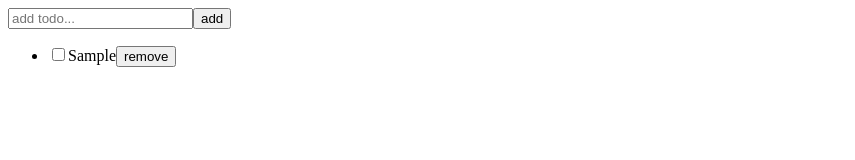
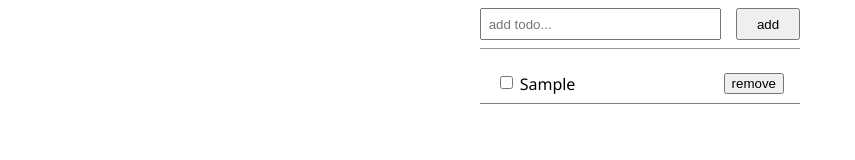
Before and after one commit to harishmathanan/sample-todos, a plain HTML site: page js-todo/index.html in a window 1280 px wide. Both pictures are taken after typing "Sample" into the empty fields and a click on the button "add". Shown: the whole page, without its empty margins (0-855 px from the left). Drawn offline with Linux system fonts and the light colour scheme.

Commit message:
Re-use styles for both applications.

```diff
--- a/js-todo/index.html
+++ b/js-todo/index.html
@@ -1,13 +1,75 @@
 <!DOCTYPE html>
 <html lang="en">
+
 <head>
   <meta charset="UTF-8">
   <meta name="viewport" content="width=device-width, initial-scale=1.0">
   <meta http-equiv="X-UA-Compatible" content="ie=edge">
   <title>TodoJS</title>
+  <style>
+    html,
+    body {
+      font-family: 'Segoe UI', Tahoma, Geneva, Verdana, sans-serif;
+    }
+
+    #app {
+      max-width: 320px;
+      margin: 0 auto;
+    }
+
+    #app div {
+      clear: both;
+      padding-bottom: 2.5em;
+      margin-bottom: 1em;
+      border-bottom: 1px solid #999;
+    }
+
+    #app div input {
+      float: left;
+      width: 70%;
+      padding: 0.5em;
+    }
+
+    #app div button {
+      float: right;
+      width: 20%;
+      padding: 0.5em;
+    }
+
+    #todoList {
+      margin: 0;
+      padding: 0;
+      list-style: none;
+    }
+
+    #todoList li {
+      padding: 0.5em 1em 0.5em 1em;
+      clear: both;
+      border-bottom: 1px solid gray;
+    }
+
+    #todoList li:hover {
+      background-color: #eaeaea;
+    }
+
+    #todoList li input {
+      float: left;
+      margin-right: 0.5em;
+    }
+
+    #todoList li span {
+      vertical-align: top;
+    }
+
+    #todoList li button {
+      float: right;
+    }
+  </style>
 </head>
+
 <body>
   <div id="app"></div>
   <script src="js/app.js"></script>
 </body>
+
 </html>
```
